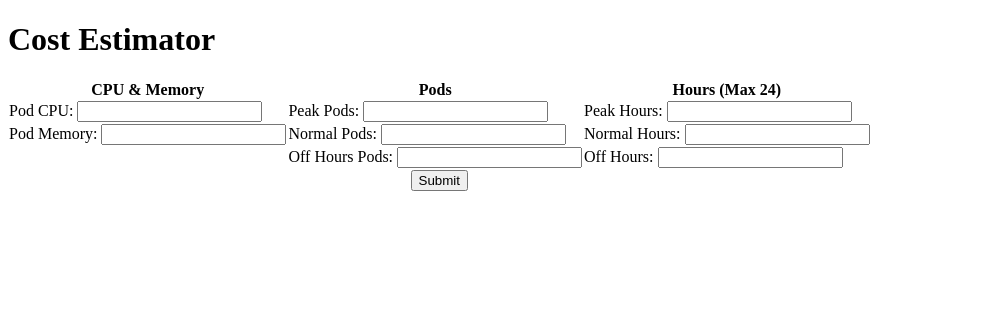
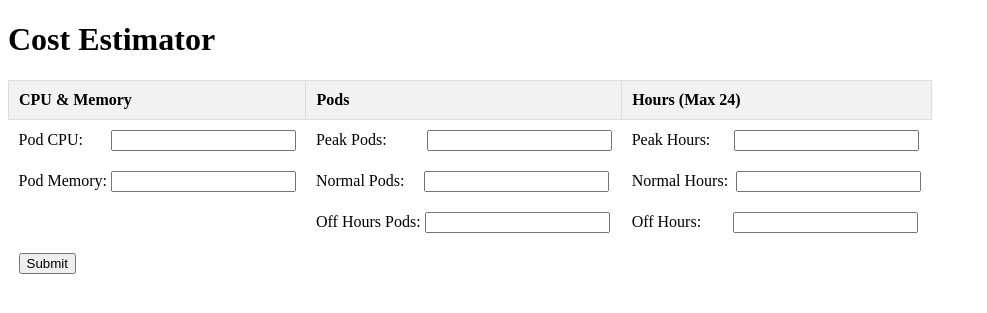
Before and after one commit to adhatcher/cost_estimator, a Flask app: page /cost_estimator in a window 1280 px wide. Shown: the top 313 px of the page, without its empty margins (0-987 px from the left). Run offline with Flask 3, Linux system fonts and the light colour scheme.

Commit message:
Updated Cost Estimator Form.

```diff
--- a/cost_estimator/templates/cost_estimator.html
+++ b/cost_estimator/templates/cost_estimator.html
@@ -7,52 +7,52 @@
     <h1>Cost Estimator</h1>
     <form method="POST">
         <table style="border-collapse: collapse; width: auto;">
-            <tr>
-                <th>CPU & Memory</th>
-                <th>Pods</th>
-                <th>Hours (Max 24)</th>
+            <tr style="background-color: #f2f2f2; text-align: left;">
+                <th style="padding: 10px; border: 1px solid #ddd;">CPU & Memory</th>
+                <th style="padding: 10px; border: 1px solid #ddd;">Pods</th>
+                <th style="padding: 10px; border: 1px solid #ddd;">Hours (Max 24)</th>
             </tr>
             <tr>
-                <td>
-                    <label for="pod_cpu">Pod CPU:</label>
+                <td style="padding: 10px;">
+                    <label for="pod_cpu">Pod CPU:&nbsp;&nbsp;&nbsp;&nbsp;&nbsp;&nbsp;</label>
                     <input type="number" id="pod_cpu" name="pod_cpu" required maxlength="5" size="5" step="0.001">
                 </td>
-                <td>
-                    <label for="peak_pods">Peak Pods:</label>
+                <td style="padding: 10px;">
+                    <label for="peak_pods">Peak Pods:&nbsp;&nbsp;&nbsp;&nbsp;&nbsp;&nbsp;&nbsp;&nbsp;&nbsp;</label>
                     <input type="number" id="peak_pods" name="peak_pods" required maxlength="5" size="5">
                 </td>
-                <td>
-                    <label for="peak_hours">Peak Hours:</label>
+                <td style="padding: 10px;">
+                    <label for="peak_hours">Peak Hours:&nbsp;&nbsp;&nbsp;&nbsp;&nbsp;</label>
                     <input type="number" id="peak_hours" name="peak_hours" required maxlength="5" size="5" max="24">
                 </td>
             </tr>
             <tr>
-                <td>
+                <td style="padding: 10px">
                     <label for="pod_mem">Pod Memory:</label>
                     <input type="number" id="pod_mem" name="pod_mem" required maxlength="5" size="5">
                 </td>
-                <td>
-                    <label for="normal_pods">Normal Pods:</label>
+                <td style="padding: 10px;">
+                    <label for="normal_pods">Normal Pods:&nbsp;&nbsp;&nbsp;&nbsp;</label>
                     <input type="number" id="normal_pods" name="normal_pods" maxlength="5" size="5">
                 </td>
-                <td>
-                    <label for="normal_hours">Normal Hours:</label>
+                <td style="padding: 10px">
+                    <label for="normal_hours">Normal Hours:&nbsp;</label>
                     <input type="number" id="normal_hours" name="normal_hours" maxlength="5" size="5" max="24">
                 </td>
             </tr>
             <tr>
                 <td></td>
-                <td>
+                <td style="padding: 10px">
                     <label for="off_hours_pods">Off Hours Pods:</label>
                     <input type="number" id="off_hours_pods" name="off_hours_pods" maxlength="5" size="5">
                 </td>
-                <td>
-                    <label for="off_hours">Off Hours:</label>
+                <td style="padding: 10px;"">
+                    <label for="off_hours">Off Hours:&nbsp;&nbsp;&nbsp;&nbsp;&nbsp;&nbsp;&nbsp;</label>
                     <input type="number" id="off_hours" name="off_hours" maxlength="5" size="5" max="24">
                 </td>
             </tr>
             <tr>
-                <td colspan="3" style="text-align: center;">
+                <td style="padding: 10px;" colspan="3" style="text-align: center;">
                     <button type="submit">Submit</button>
                 </td>
             </tr>
```
Also changed, not shown: README.md, 5 other files.
